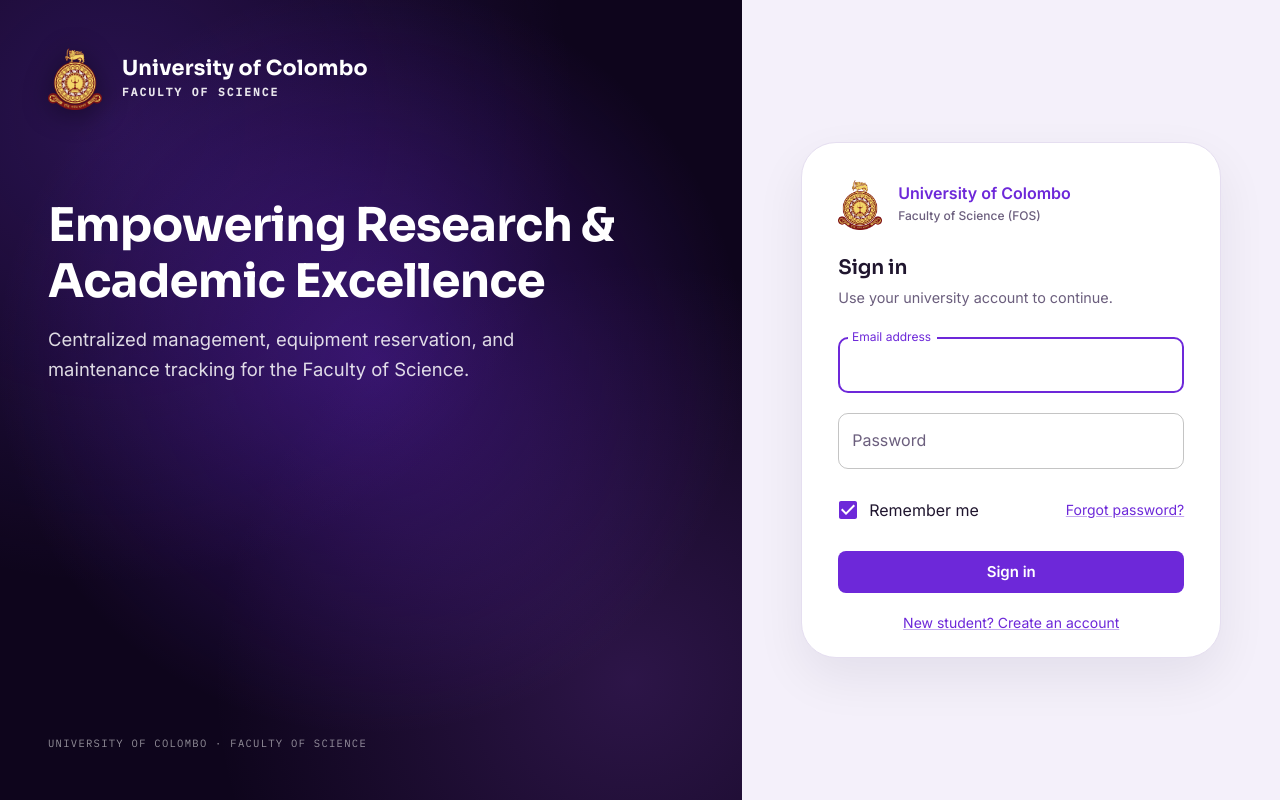
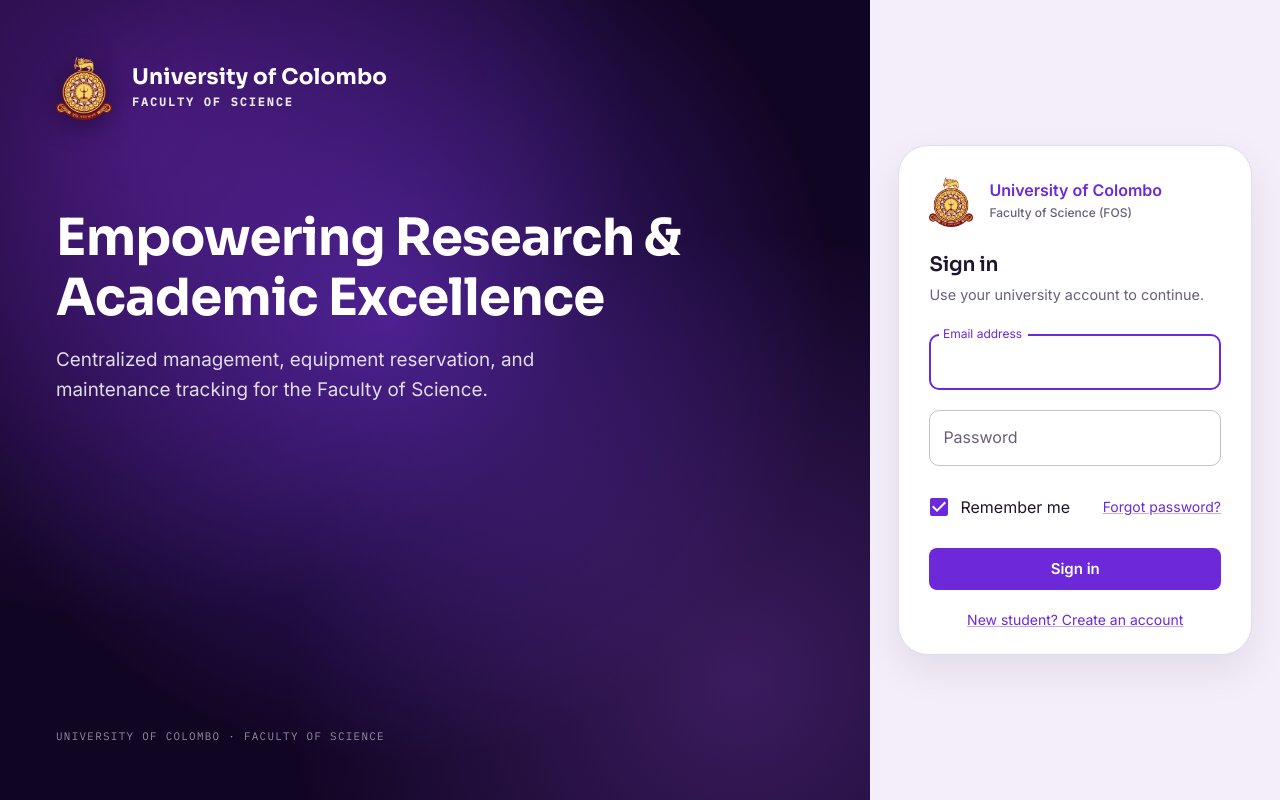
Before and after one commit to AceVuntrid/IT3003, a React (Vite) app in the folder frontend/: page /login in a window 1280 px wide. Built offline with nearby package versions, Linux system fonts and the light colour scheme; no server answers; some icons are missing.

Commit message:
Expand royal purple hero panel width to 68% and compact right sign-in form card to 380px

```diff
--- a/frontend/src/pages/auth/AuthShell.tsx
+++ b/frontend/src/pages/auth/AuthShell.tsx
@@ -10,22 +10,22 @@
 }) {
   return (
     <Box sx={{ minHeight: '100vh', display: 'flex' }}>
-      {/* Left Premium Dark Hero Panel (58% width on desktop) */}
+      {/* Left Dominant Royal Purple Hero Panel (68% width on desktop) */}
       <Box
         sx={{
           display: { xs: 'none', md: 'flex' },
           flexDirection: 'column',
           justifyContent: 'space-between',
-          width: { md: '54%', lg: '58%' },
-          backgroundColor: '#0E051C',
+          width: { md: '64%', lg: '68%' },
+          backgroundColor: '#110524',
           color: '#fff',
-          p: { md: 5, lg: 6 },
+          p: { md: 6, lg: 7 },
           position: 'relative',
           overflow: 'hidden',
           backgroundImage:
-            'radial-gradient(circle at 50% 45%, rgba(109,40,217,0.40), transparent 65%),' +
-            'radial-gradient(circle at 15% 15%, rgba(124,58,237,0.25), transparent 50%),' +
-            'radial-gradient(circle at 85% 85%, rgba(168,85,247,0.20), transparent 45%)',
+            'radial-gradient(circle at 45% 40%, rgba(124,58,237,0.48), transparent 65%),' +
+            'radial-gradient(circle at 15% 15%, rgba(147,51,234,0.35), transparent 50%),' +
+            'radial-gradient(circle at 85% 85%, rgba(168,85,247,0.28), transparent 45%)',
         }}
       >
         {/* Top Header with Official Crest & University Name in Top Left */}
@@ -34,38 +34,38 @@
             component="img"
             src="/uni-logo.png"
             alt="University of Colombo Crest"
-            sx={{ width: 54, height: 62, objectFit: 'contain', filter: 'drop-shadow(0 4px 14px rgba(0,0,0,0.45))' }}
+            sx={{ width: 56, height: 64, objectFit: 'contain', filter: 'drop-shadow(0 4px 14px rgba(0,0,0,0.45))' }}
           />
           <Box>
-            <Typography sx={{ fontFamily: displayFont, fontWeight: 700, fontSize: '1.3rem', letterSpacing: '0.01em', lineHeight: 1.15 }}>
+            <Typography sx={{ fontFamily: displayFont, fontWeight: 700, fontSize: '1.35rem', letterSpacing: '0.01em', lineHeight: 1.15 }}>
               University of Colombo
             </Typography>
-            <Typography sx={{ fontFamily: monoFont, fontSize: '0.7rem', letterSpacing: '0.18em', color: 'rgba(255,255,255,0.90)', mt: 0.4, fontWeight: 600 }}>
+            <Typography sx={{ fontFamily: monoFont, fontSize: '0.72rem', letterSpacing: '0.18em', color: 'rgba(255,255,255,0.90)', mt: 0.4, fontWeight: 600 }}>
               FACULTY OF SCIENCE
             </Typography>
           </Box>
         </Stack>
 
         {/* Title Banner - Positioned Lower & Continuous Text */}
-        <Box sx={{ zIndex: 2, mt: 11, mb: 'auto', maxWidth: 580 }}>
-          <Typography sx={{ fontFamily: displayFont, fontWeight: 700, fontSize: { md: '2.4rem', lg: '2.9rem' }, lineHeight: 1.2, mb: 2, letterSpacing: '-0.015em' }}>
+        <Box sx={{ zIndex: 2, mt: 11, mb: 'auto', maxWidth: 640 }}>
+          <Typography sx={{ fontFamily: displayFont, fontWeight: 700, fontSize: { md: '2.6rem', lg: '3.2rem' }, lineHeight: 1.18, mb: 2, letterSpacing: '-0.015em' }}>
             Empowering Research &amp; Academic Excellence
           </Typography>
-          <Typography sx={{ color: 'rgba(255,255,255,0.85)', fontSize: { md: '1.05rem', lg: '1.15rem' }, lineHeight: 1.6, maxWidth: 520 }}>
+          <Typography sx={{ color: 'rgba(255,255,255,0.85)', fontSize: { md: '1.08rem', lg: '1.18rem' }, lineHeight: 1.6, maxWidth: 560 }}>
             Centralized management, equipment reservation, and maintenance tracking for the Faculty of Science.
           </Typography>
         </Box>
 
         {/* Footer */}
-        <Typography sx={{ fontFamily: monoFont, fontSize: '0.66rem', color: 'rgba(255,255,255,0.55)', zIndex: 2, letterSpacing: '0.12em' }}>
+        <Typography sx={{ fontFamily: monoFont, fontSize: '0.68rem', color: 'rgba(255,255,255,0.55)', zIndex: 2, letterSpacing: '0.12em' }}>
           UNIVERSITY OF COLOMBO · FACULTY OF SCIENCE
         </Typography>
       </Box>
 
-      {/* Right Sign-In Form Container - Enterprise Grade */}
-      <Box sx={{ flex: 1, display: 'grid', placeItems: 'center', p: { xs: 3, sm: 4 }, backgroundColor: '#F4F0FA' }}>
-        <Card variant="outlined" sx={{ width: '100%', maxWidth: 420, borderRadius: 3.5, boxShadow: '0 20px 50px rgba(19,6,36,0.07)', borderColor: '#E5DEF0', background: '#FFFFFF' }}>
-          <CardContent sx={{ p: { xs: 3.5, sm: 4.5 } }}>
+      {/* Right Sign-In Form Container - Compact & Sleek */}
+      <Box sx={{ flex: 1, display: 'grid', placeItems: 'center', p: { xs: 2.5, sm: 3.5 }, backgroundColor: '#F3EEF9' }}>
+        <Card variant="outlined" sx={{ width: '100%', maxWidth: 380, borderRadius: 3, boxShadow: '0 16px 40px rgba(17,5,36,0.08)', borderColor: '#E4DAF2', background: '#FFFFFF' }}>
+          <CardContent sx={{ p: { xs: 3, sm: 3.75 } }}>
             {/* Crest Header - Always Visible on Sign-In Card */}
             <Stack direction="row" alignItems="center" spacing={2} sx={{ mb: 3 }}>
               <Box
```
